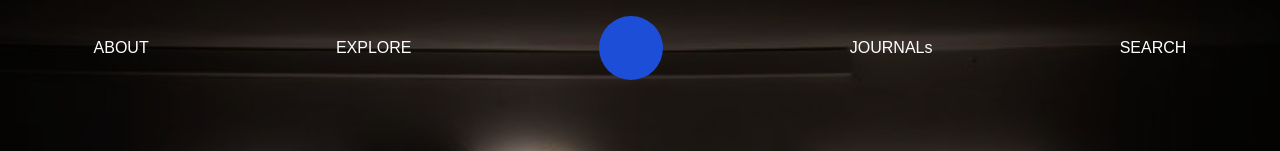
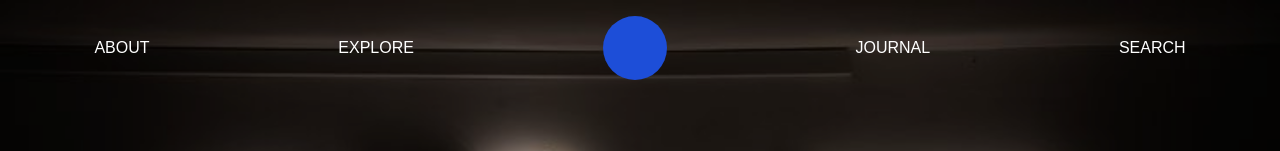
Before and after one commit to emdevelopa/maximillian, a React (Create React App) app: page / in a window 1280 px wide. Shown: the top 151 px of the page. Built offline with nearby package versions, Linux system fonts and the light colour scheme.

Commit message:
Friday night

```diff
--- a/src/App.js
+++ b/src/App.js
@@ -22,7 +22,7 @@ class App extends Component {
                 <div className="h-[4em] w-[4em] rounded-[50%] bg-blue-700"></div>
               </li>
               <li>
-                <a>JOURNALs</a>
+                <a>JOURNAL</a>
               </li>
               <li>
                 <a>SEARCH</a>
```
